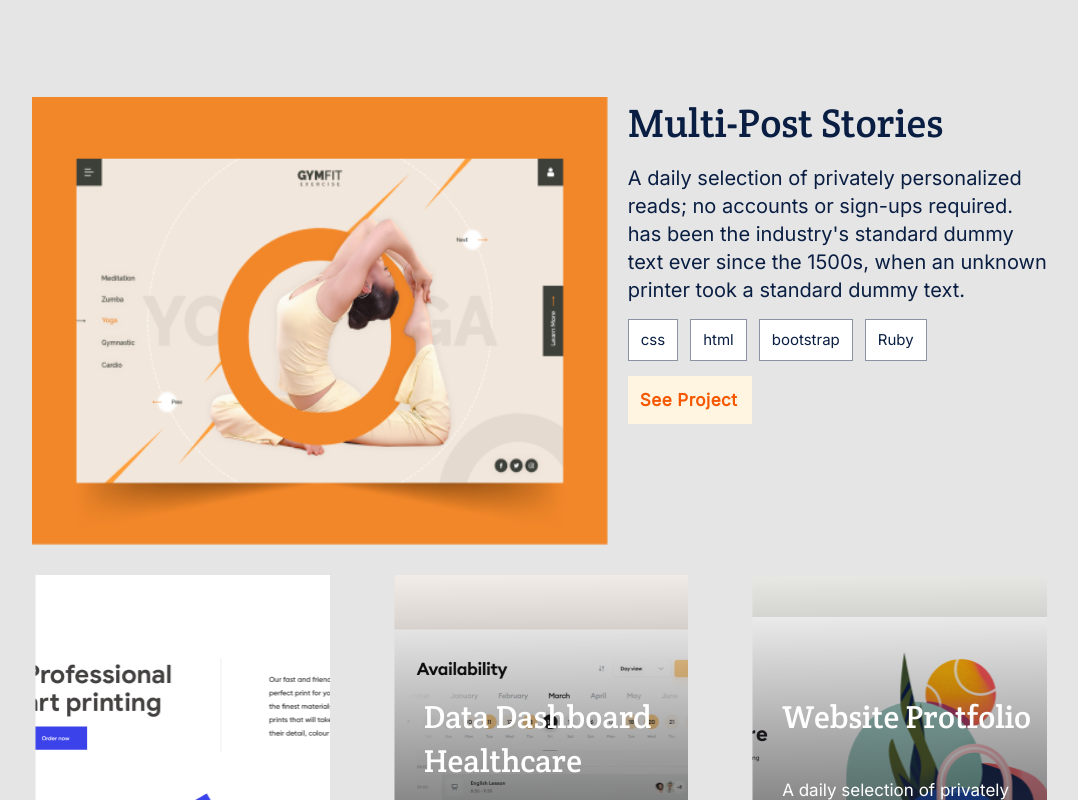
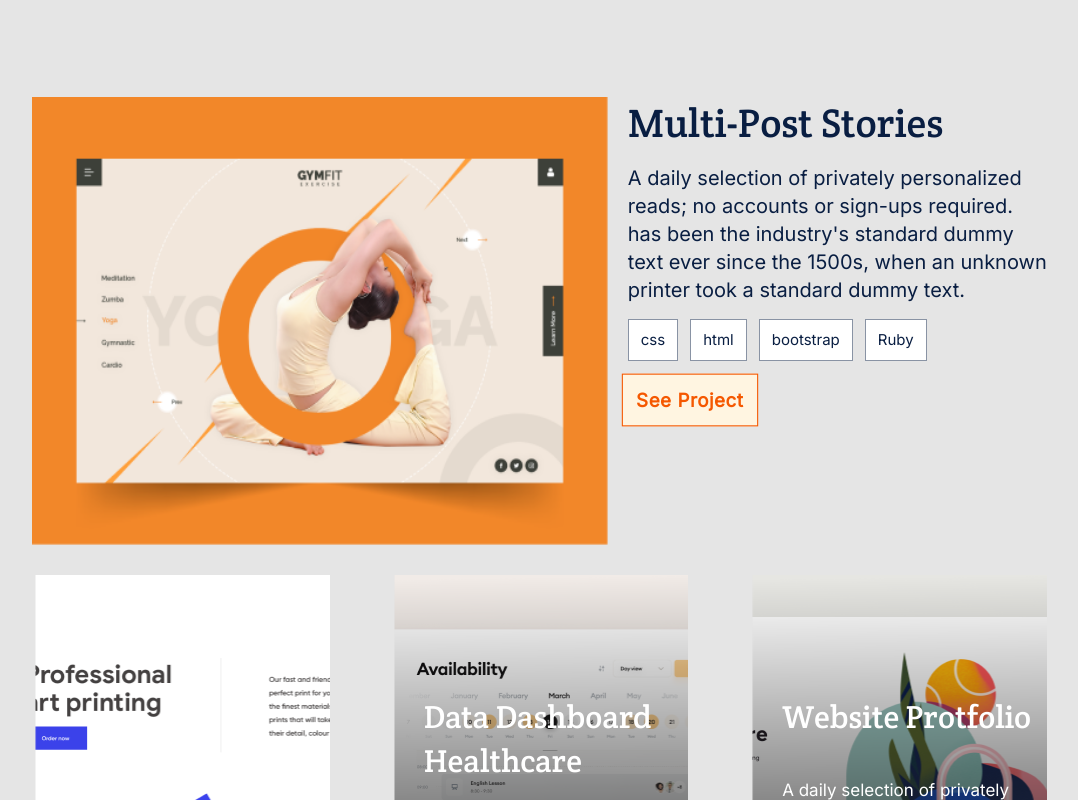
Before and after one commit to mrbhi/My-Portfolio, a website: page index.html in a window 1280 px wide. In both pictures the pointer is over the button "See Project". Shown: the part 1065-1865 px from the top of the page, without its empty margins (99-1177 px from the left). Drawn offline with Linux system fonts and the light colour scheme.

Commit message:
Add transition & transform  over buttons to change color

```diff
--- a/css/style.css
+++ b/css/style.css
@@ -1250,6 +1250,9 @@
 
   button:hover {
     background-color: #fff5e1;
+    transition: all 0.5s;
+    transform: scale(1.1);
+    border: solid 1px #f55800;
     color: #f55800;
   }
 
```
